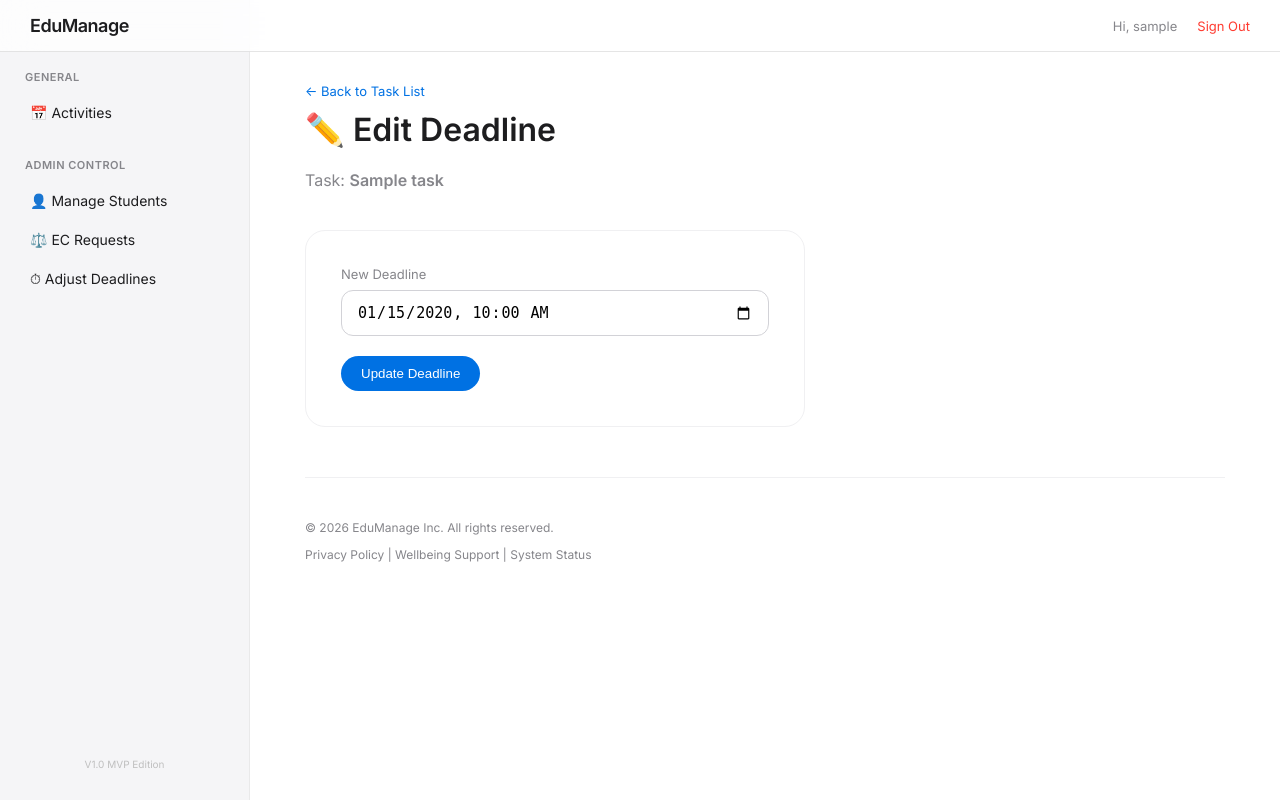
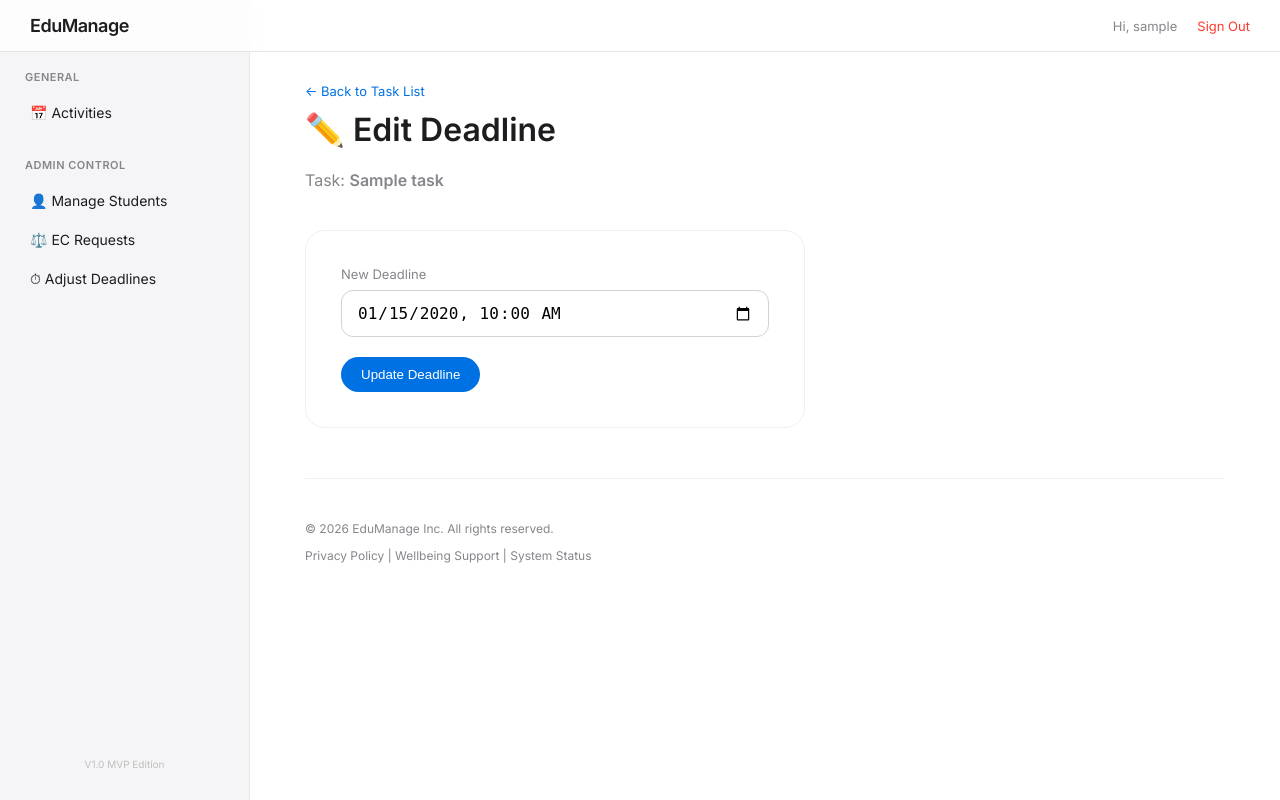
Before and after one commit to sidekid-01/studentManagesystem, a Flask app: page /admin/tasks/edit/1 in a window 1280 px wide. Run offline with Flask 3, Linux system fonts and the light colour scheme; a user stored in the database is signed in; tables that the repository leaves empty hold one stand-in row (values such as "Sample post"); some libraries are stand-ins or nearby versions.

Commit message:
Update base.html

```diff
--- a/app/templates/base.html
+++ b/app/templates/base.html
@@ -54,6 +54,7 @@
             gap: 20px;
         }
 
+        /* Hamburger - hidden on desktop */
         .hamburger {
             display: none;
             flex-direction: column;
@@ -78,6 +79,7 @@
         .hamburger.open span:nth-child(2) { opacity: 0; }
         .hamburger.open span:nth-child(3) { transform: translateY(-7px) rotate(-45deg); }
 
+        /* Sidebar */
         .sidebar {
             width: var(--sidebar-width);
             height: 100vh;
@@ -91,6 +93,7 @@
             z-index: 900;
         }
 
+        /* Overlay - only shown on mobile */
         .sidebar-overlay {
             display: none;
             position: fixed;
@@ -99,9 +102,13 @@
             z-index: 850;
             opacity: 0;
             transition: opacity 0.3s ease;
+            pointer-events: none;
         }
 
-        .sidebar-overlay.visible { opacity: 1; }
+        .sidebar-overlay.visible {
+            opacity: 1;
+            pointer-events: auto;
+        }
 
         .menu-group { margin-bottom: 25px; padding: 0 15px; }
 
@@ -158,10 +165,13 @@
             border: 1px solid #d2d2d7;
             border-radius: 12px;
             padding: 12px 15px;
-            font-size: 15px;
+            font-size: 16px;
             transition: all 0.3s;
             outline: none;
             width: 100%;
+            -webkit-appearance: none;
+            -moz-appearance: none;
+            appearance: none;
         }
 
         .apple-input:focus {
@@ -201,6 +211,7 @@
 
             .hamburger { display: flex; }
 
+            /* Sidebar hidden off-screen, NO pointer-events so it can't block clicks */
             .sidebar {
                 transform: translateX(-100%);
                 width: 260px;
@@ -211,11 +222,13 @@
                 pointer-events: none;
             }
 
+            /* Sidebar visible and interactive when open */
             .sidebar.open {
                 transform: translateX(0);
                 pointer-events: auto;
             }
 
+            /* Show overlay element on mobile */
             .sidebar-overlay { display: block; }
 
             .main-container {
```
